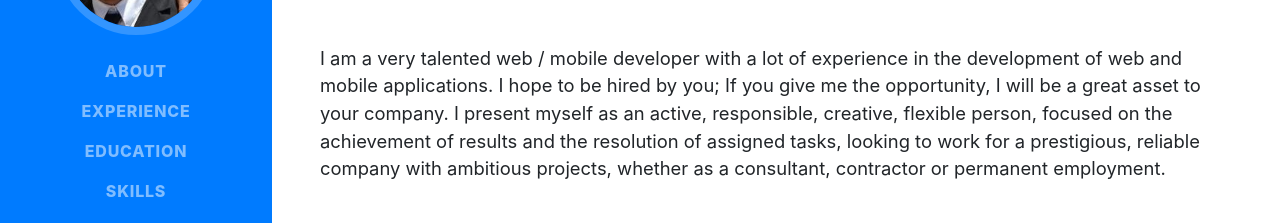
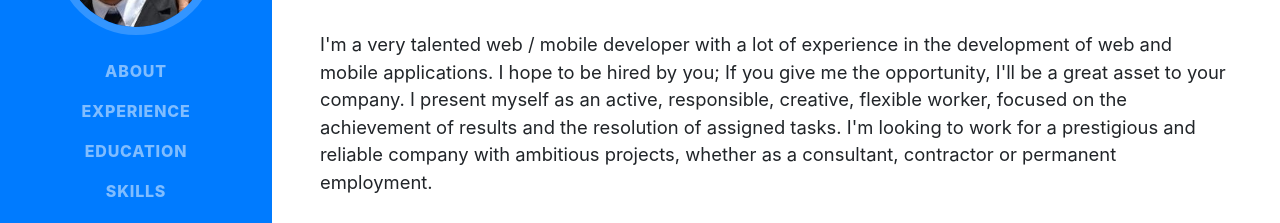
Before and after one commit to joeltavarezestevez/joeltavarezestevez.github.io, a website with bundled scripts: page index.html in a window 1280 px wide. Shown: the part 321-544 px from the top of the page. Built offline with nearby package versions, Linux system fonts and the light colour scheme; a web font is replaced by a local one.

Commit message:
Profile Updated

```diff
--- a/index.html
+++ b/index.html
@@ -71,7 +71,7 @@
           <a href="mailto:joeltavarezestevez@gmail.com">joeltavarezestevez@gmail.com</a>
         </div>
         <p class="lead mb-5">
-             I am a very talented web / mobile developer with a lot of experience in the development of web and mobile applications.  I hope to be hired by you; If you give me the opportunity, I will be a great asset to your company. I present myself as an active, responsible, creative, flexible person, focused on the achievement of results and the resolution of assigned tasks, looking to work for a prestigious, reliable company with ambitious projects, whether as a consultant, contractor or permanent employment.
+             I'm a very talented web / mobile developer with a lot of experience in the development of web and mobile applications. I hope to be hired by you; If you give me the opportunity, I'll be a great asset to your company. I present myself as an active, responsible, creative, flexible worker, focused on the achievement of results and the resolution of assigned tasks. I'm looking to work for a prestigious and reliable company with ambitious projects, whether as a consultant, contractor or permanent employment.
         </p>
         <div class="social-icons">
           <a href="https://do.linkedin.com/in/joeltavarezestevez/en">
```
